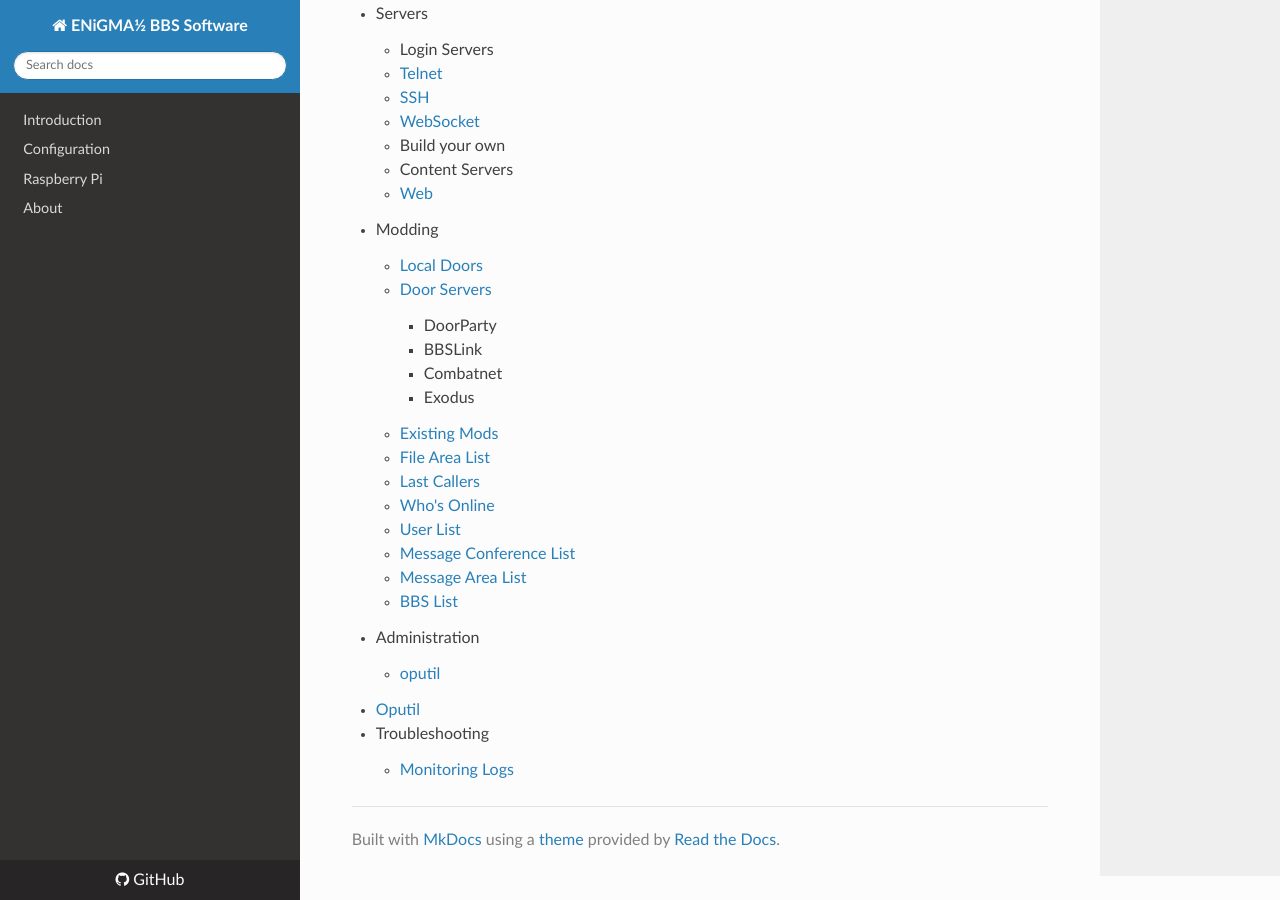
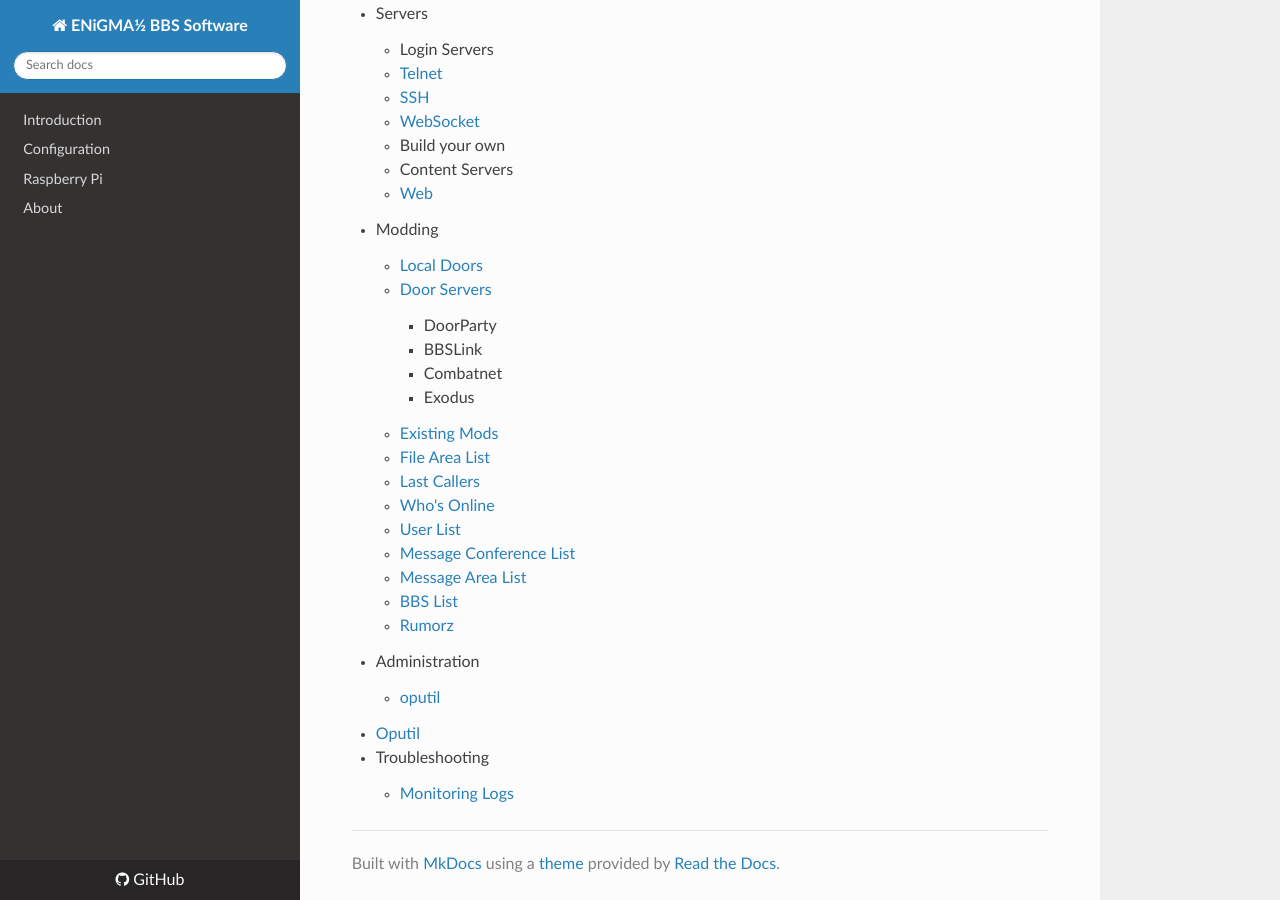
Before and after one commit to NuSkooler/enigma-bbs, an MkDocs documentation site: the page built from docs/_includes/nav.md, in a window 1280 px wide and 900 px high, scrolled down 1273 px. Built offline with MkDocs 1.6.1, drawn with Linux system fonts in a browser that asks for light colours; nearby versions of some CDN libraries; old or Windows-style settings are respelled for this version of MkDocs.

Commit message:
Add rumorz to nav

```diff
--- a/docs/_includes/nav.md
+++ b/docs/_includes/nav.md
@@ -70,6 +70,7 @@
     - [Message Conference List]({{ site.baseurl }}{% link modding/msg-conf-list.md %})
     - [Message Area List]({{ site.baseurl }}{% link modding/msg-area-list.md %})
     - [BBS List]({{ site.baseurl }}{% link modding/bbs-list.md %})
+    - [Rumorz]({{ site.baseurl }}{% link modding/rumorz.md %})
 
   - Administration
     - [oputil]({{ site.baseurl }}{% link admin/oputil.md %})
```
